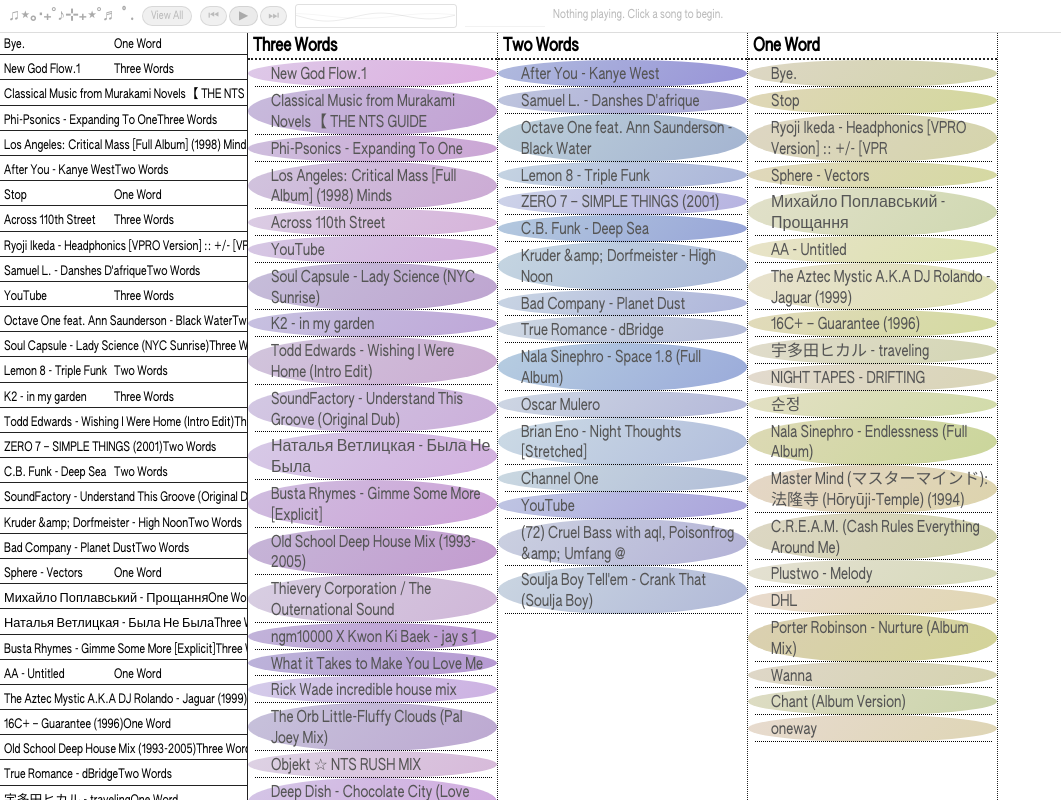
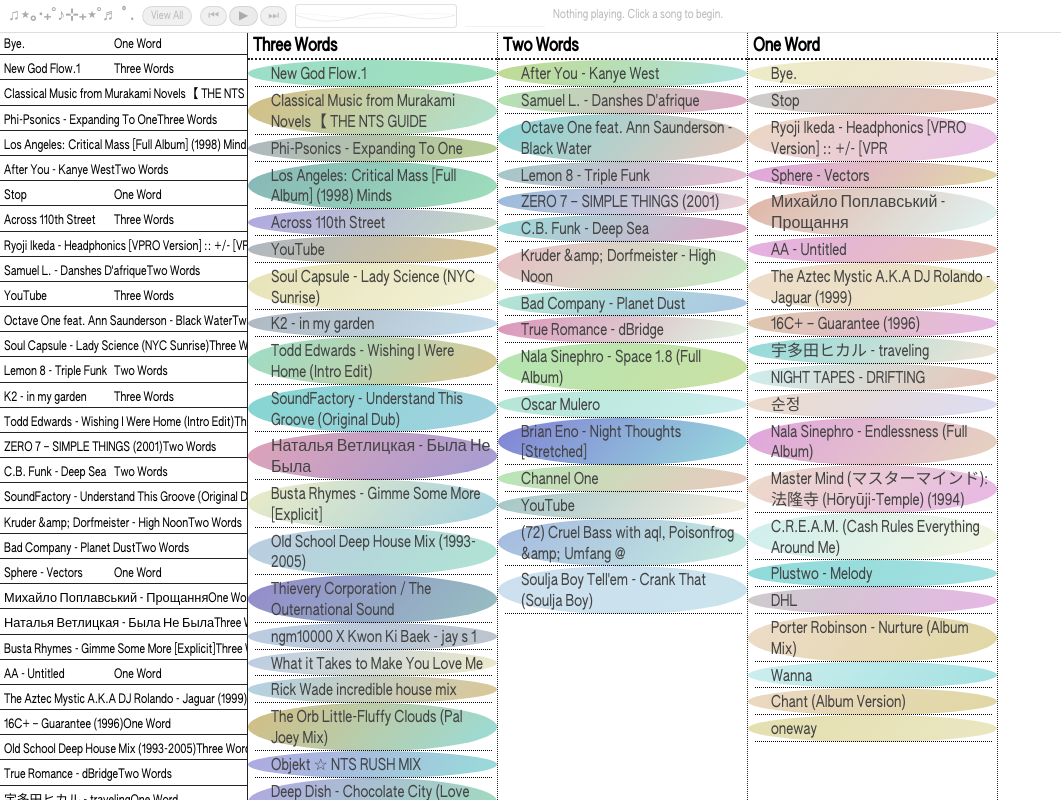
Before and after one commit to ReidSurmeier/music-player, a Next.js app: page / in a window 1280 px wide. Shown: the whole page, without its empty margins (0-1061 px from the left). Built offline with nearby package versions, Linux system fonts and the light colour scheme; a web font is replaced by a local one.

Commit message:
feat: nagizin HTML color palette for pill gradients — each column uses actual nagizin colors pastelled to low-opacity, per-song picks from category palette

```diff
--- a/app/page.tsx
+++ b/app/page.tsx
@@ -43,39 +43,44 @@ const LABEL_MAP: Record<string,string> = {
   threewords:"Three Words", twowords:"Two Words", oneword:"One Word",
 };
 
-// ── Color families: each category maps to a base hue.
-// Songs within the same column stay in the same hue family (±15°),
-// but each song gets a unique variation via yt_id hash.
-const CAT_HUE: Record<string, number> = {
-  // warm / orange family
-  edible: 28, animal: 28, brown: 28, yellow: 38, orange: 28,
-  // green family
-  fruit: 130, alcohol: 125, plants: 135, nature: 140, green: 130,
-  // blue / steel family
-  gemstones: 215, location: 218, metals: 210, elements: 210,
-  nature2: 215, mid: 210, twowords: 215,
-  // lavender / purple family
-  people: 265, floral: 270, light: 260, pink: 305, purple: 285, threewords: 265,
-  // blue deep family
-  deep: 225, blue: 225,
-  // red family
-  red: 5,
-  // cream / warm neutral family
-  dessert: 42, artifact: 40, fabric: 40, pale: 45, white: 48, oneword: 42,
-  // silver / grey family
-  metals2: 210, gray: 210,
-  // dark / muted
-  time: 20, dark: 18,
-};
-// Explicit lookup (overrides above where needed)
-const CAT_HUE_MAP: Record<string, number> = {
-  edible:47, fruit:128, dessert:42, people:265, floral:270,
-  gemstones:215, location:218, alcohol:125, animal:32, plants:132,
-  nature:140, metals:210, elements:208, artifact:40, fabric:44,
-  time:20, mid:210, pale:45, light:260, dark:18, deep:225,
-  red:5, yellow:38, pink:305, orange:28, purple:285, green:128,
-  blue:222, brown:30, white:48, gray:210,
-  threewords:265, twowords:215, oneword:42,
+// ── Actual nagizin.xyz/htmlColorList/ colors, grouped by category.
+// Each song picks 2 colors from its column's palette and gradients between
+// their pastel versions — so every column has a recognizable color family.
+const NC: Record<string, string[]> = {
+  alcohol:    ["#7FFF00"],
+  animal:     ["#F5F5DC","#FF7F50","#E9967A","#FFFFF0","#F08080","#FFA07A","#FA8072","#FFF5EE"],
+  artifact:   ["#FAEBD7","#B22222","#B0C4DE","#FAF0E6","#FFE4B5","#FDF5E6","#B0E0E6","#4682B4"],
+  blue:       ["#F0F8FF","#6495ED","#00BFFF","#1E90FF","#ADD8E6","#E0FFFF","#87CEFA","#B0C4DE","#4169E1","#87CEEB","#4682B4"],
+  brown:      ["#A52A2A","#BC8F8F","#8B4513","#F4A460"],
+  dark:       ["#00008B","#008B8B","#B8860B","#556B2F","#9932CC","#8B0000","#483D8B","#2F4F4F","#00CED1","#9400D3"],
+  deep:       ["#FF1493","#00BFFF"],
+  dessert:    ["#D2691E","#FFF8DC","#FF8C00","#F0FFF0","#FFFACD","#FFA500","#FFEFD5","#FFDAB9","#DDA0DD"],
+  edible:     ["#FFE4C4","#FFEBCD","#D2691E","#FF7F50","#FFF8DC","#FF8C00","#E9967A","#F0FFF0","#FFA07A","#FFA500","#DA70D6","#EEE8AA"],
+  elements:   ["#00FFFF","#7FFFD4","#66CDAA","#B22222"],
+  fabric:     ["#FAF0E6","#FDF5E6"],
+  floral:     ["#8A2BE2","#6495ED","#9932CC","#9400D3","#FFFAF0","#DAA520","#E6E6FA","#C71585","#DA70D6","#DB7093","#D8BFD8","#EE82EE"],
+  fruit:      ["#556B2F","#FF8C00","#F0FFF0","#FFFACD","#00FF00","#32CD32","#808000","#FFA500","#FFEFD5","#FFDAB9"],
+  gemstones:  ["#F0FFFF","#00CED1","#FFD700","#48D1CC","#AFEEEE","#C0C0C0","#40E0D0"],
+  gray:       ["#A9A9A9","#2F4F4F","#696969","#808080","#D3D3D3","#708090"],
+  green:      ["#7FFF00","#006400","#556B2F","#228B22","#008000","#90EE90","#32CD32","#3CB371","#808000","#98FB98","#2E8B57","#9ACD32"],
+  light:      ["#ADD8E6","#F08080","#E0FFFF","#FAFAD2","#D3D3D3","#90EE90","#FFB6C1","#FFA07A","#87CEFA","#B0C4DE","#FFFFE0"],
+  location:   ["#CD5C5C","#CD853F","#A0522D"],
+  metals:     ["#483D8B","#2F4F4F","#778899","#B0C4DE","#C0C0C0","#708090","#4682B4"],
+  mid:        ["#66CDAA","#0000CD","#BA55D3","#9370DB","#3CB371","#7B68EE","#00FA9A","#48D1CC","#C71585"],
+  nature:     ["#00FFFF","#7FFFD4","#DEB887","#FF7F50","#8FBC8F","#228B22","#7CFC00","#3CB371","#87CEEB"],
+  oneword:    ["#00FFFF","#F0FFFF","#F5F5DC","#FFE4C4","#FF7F50","#DC143C","#DCDCDC","#FFD700","#FFFFF0","#F0E68C","#E6E6FA","#FAF0E6","#DA70D6","#C0C0C0","#D2B48C","#40E0D0","#EE82EE"],
+  orange:     ["#FF8C00","#FFA500"],
+  pale:       ["#EEE8AA","#98FB98","#AFEEEE","#DB7093"],
+  people:     ["#F0F8FF","#5F9EA0","#1E90FF","#DCDCDC","#FFDEAD","#4169E1"],
+  pink:       ["#FF1493","#FF69B4","#FFB6C1","#FFC0CB"],
+  plants:     ["#8A2BE2","#DEB887","#6495ED","#FFF8DC","#B8860B","#556B2F","#FF8C00","#DAA520","#F0FFF0","#E6E6FA","#7CFC00","#FFA07A","#DA70D6","#DB7093","#F5DEB3"],
+  purple:     ["#9370DB","#800080","#663399"],
+  red:        ["#DC143C","#8B0000","#C71585","#FF4500","#DB7093","#FF0000"],
+  threewords: ["#B8860B","#556B2F","#8FBC8F","#483D8B","#2F4F4F","#00BFFF","#FAFAD2","#20B2AA","#87CEFA","#778899","#B0C4DE","#66CDAA","#3CB371","#7B68EE","#EEE8AA","#DB7093"],
+  time:       ["#00FA9A","#191970","#00FF7F"],
+  twowords:   ["#F0F8FF","#7FFFD4","#5F9EA0","#6495ED","#FFF8DC","#E9967A","#00CED1","#FF1493","#1E90FF","#FFFAF0","#F0FFF0","#FF69B4","#ADD8E6","#90EE90","#FFB6C1","#0000CD","#9370DB","#48D1CC","#98FB98","#AFEEEE","#B0E0E6","#9ACD32"],
+  white:      ["#FAEBD7","#FFFAF0","#F8F8FF","#FFDEAD","#FFF5EE","#FFFAFA","#FFFFFF","#F5F5F5"],
+  yellow:     ["#FAFAD2","#FFFFE0","#FFFF00","#9ACD32"],
 };
 
 function hashInt(str: string): number {
@@ -84,41 +89,50 @@ function hashInt(str: string): number {
   return Math.abs(h);
 }
 
+// Convert hex to HSL, then shift toward pastel (high L, reduced S)
+function hexToPastelHsl(hex: string, lBoost = 0): string {
+  const r = parseInt(hex.slice(1,3),16)/255;
+  const g = parseInt(hex.slice(3,5),16)/255;
+  const b = parseInt(hex.slice(5,7),16)/255;
+  const max = Math.max(r,g,b), min = Math.min(r,g,b);
+  let h = 0, s = 0;
+  const l = (max+min)/2;
+  if (max !== min) {
+    const d = max-min;
+    s = l>0.5 ? d/(2-max-min) : d/(max+min);
+    if (max===r) h=((g-b)/d+(g<b?6:0))/6;
+    else if (max===g) h=((b-r)/d+2)/6;
+    else h=((r-g)/d+4)/6;
+  }
+  // Pastelise: pull lightness toward 82%, cap saturation at 50%
+  const newL = Math.round((l*100*0.35 + 82*0.65) + lBoost);
+  const newS = Math.round(Math.min(s*100, 50));
+  return "hsl("+Math.round(h*360)+","+newS+"%,"+newL+"%)";
+}
+
 function pillStyle(song: Song, available: boolean): React.CSSProperties {
   if (!available) return { opacity: 0.4 };
 
   const catId = song.categories?.[0] || "gray";
-  const baseHue = CAT_HUE_MAP[catId] ?? 210;
+  const palette = NC[catId] ?? NC.gray;
   const hash = hashInt(song.yt_id);
 
-  // Variation within the family: ±14° hue, so songs in same column
-  // are clearly related but individually distinct
-  const hueShift = (hash % 29) - 14;
-  const h1 = (baseHue + hueShift + 360) % 360;
-  const h2 = (h1 + 18) % 360;
+  // Pick 2 distinct colors from this category's nagizin palette
+  const c1 = palette[hash % palette.length];
+  const c2 = palette[(hash >> 4) % palette.length] ?? c1;
 
-  // Saturation: low-medium (25–42%), all muted/washed
-  const sat1 = 25 + (hash % 17);
-  const sat2 = sat1 + 5;
-
-  // Lightness: high (78–87%), keeps everything soft
-  const l1 = 78 + ((hash >> 4) % 9);
-  const l2 = l1 - 7;
-
-  // Dark category: invert lightness
   const isDarkCat = catId === "dark" || catId === "time";
   if (isDarkCat) {
-    const ds = 6 + (hash % 10);
-    const dl = 38 + ((hash >> 3) % 14);
+    // Dark categories stay darker — smaller lightness boost
     return {
-      background: "linear-gradient(135deg,hsl(" + h1 + "," + ds + "%," + dl + "%) 0%,hsl(" + h2 + "," + (ds+4) + "%," + (dl-7) + "%) 100%)",
-      color: "#e8e8e8",
+      background: "linear-gradient(135deg," + hexToPastelHsl(c1,-18) + " 0%," + hexToPastelHsl(c2,-20) + " 100%)",
+      color: "#eee",
     };
   }
 
   return {
-    background: "linear-gradient(135deg,hsl(" + h1 + "," + sat1 + "%," + l1 + "%) 0%,hsl(" + h2 + "," + sat2 + "%," + l2 + "%) 100%)",
-    color: "#555",
+    background: "linear-gradient(135deg," + hexToPastelHsl(c1) + " 0%," + hexToPastelHsl(c2,5) + " 100%)",
+    color: "#444",
   };
 }
 
@@ -430,8 +444,8 @@ export default function MusicPlayer() {
   const onSidebarEnter = useCallback((el: HTMLLIElement, song: Song) => {
     if (currentSongRef.current?.yt_id === song.yt_id) return;
     const catId = (song.categories || ["gray"])[0];
-    const baseHue = CAT_HUE_MAP[catId] ?? 210;
-    const color = "hsl(" + baseHue + ",30%,80%)";
+    const palette = NC[catId] ?? NC.gray;
+    const color = hexToPastelHsl(palette[hashInt(song.yt_id) % palette.length]);
     el.style.backgroundColor = color;
   }, []);
 
```
